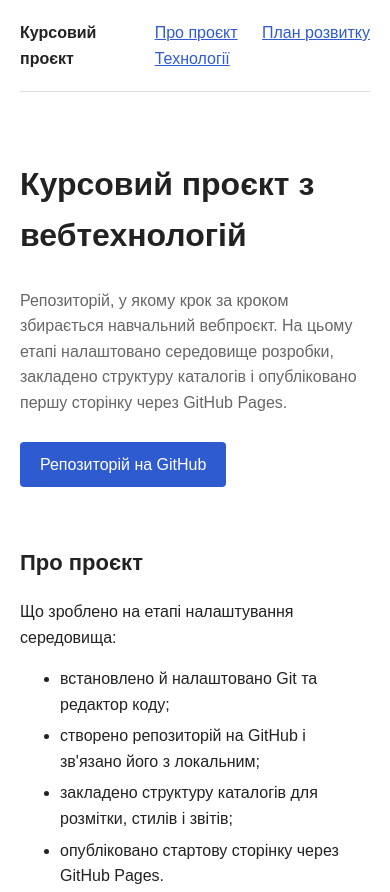
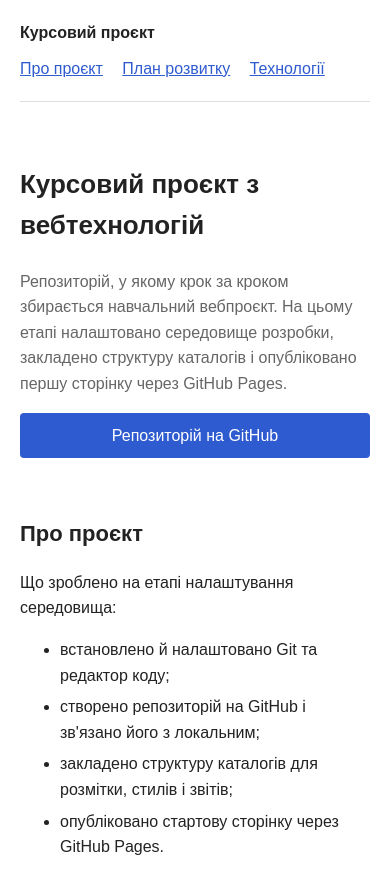
Before and after one commit to dreyliky/course-project, a plain HTML site: page index.html in a window 390 px wide. Shown: the top 892 px of the page. Drawn offline with Linux system fonts and the light colour scheme.

Commit message:
style: adapt the page for small screens
Below 600px the header stacks vertically, the heading gets smaller and
the link button takes the full width.

```diff
--- a/assets/css/style.css
+++ b/assets/css/style.css
@@ -93,3 +93,26 @@ section li {
     color: var(--color-muted);
     font-size: 14px;
 }
+
+/* Вузькі екрани */
+
+@media (max-width: 600px) {
+    .header {
+        flex-direction: column;
+        align-items: flex-start;
+        gap: 10px;
+    }
+
+    .nav a {
+        margin: 0 15px 0 0;
+    }
+
+    h1 {
+        font-size: 26px;
+    }
+
+    .button {
+        display: block;
+        text-align: center;
+    }
+}
```
